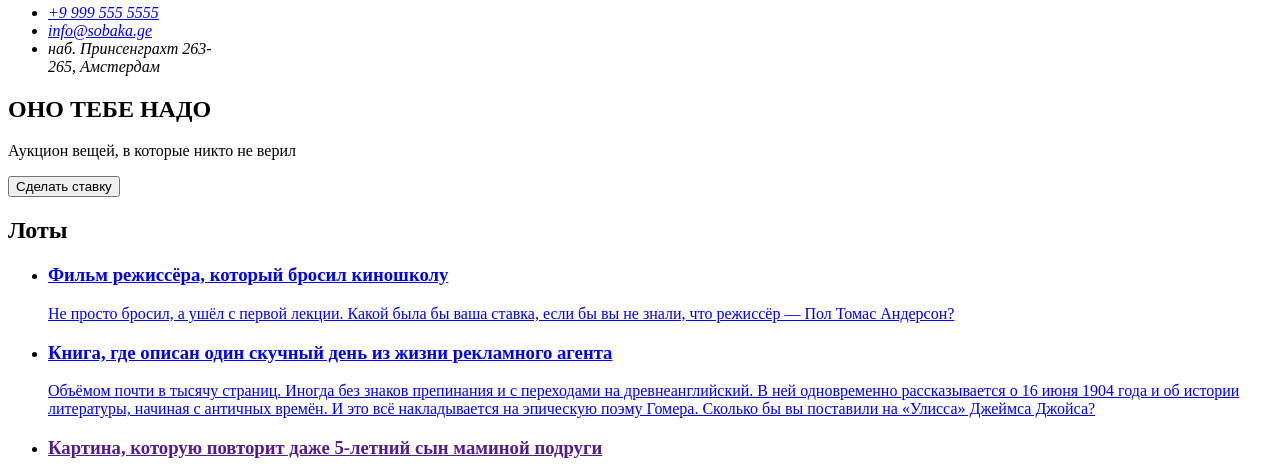
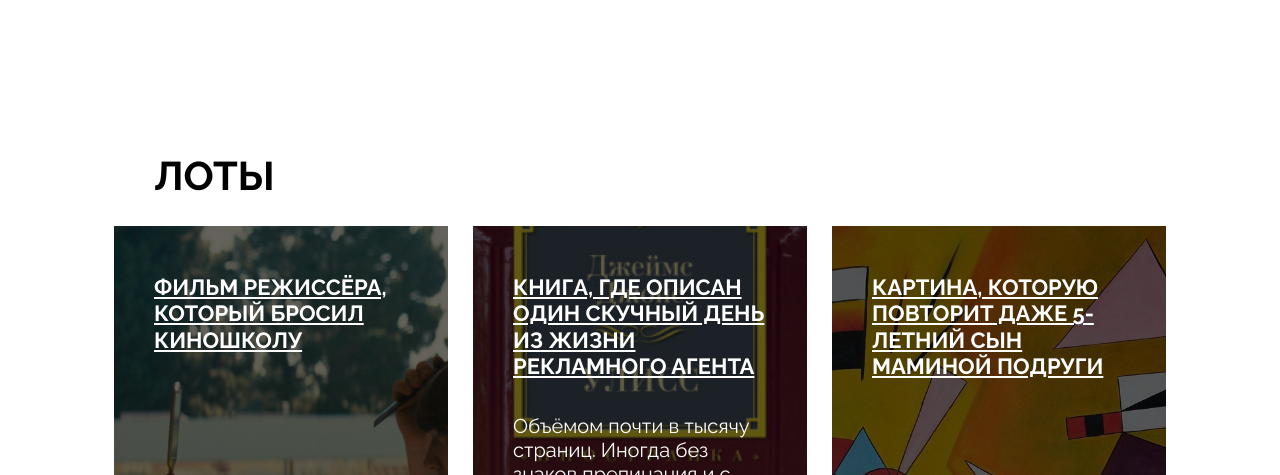
Before and after one commit to AmirGats/ono-tebe-nado-fd, a plain HTML site: page index.html in a window 1280 px wide. Shown: the part 1076-1551 px from the top of the page. Drawn offline with Linux system fonts and the light colour scheme; the site is published under a folder, as on GitHub Pages, so addresses that start at the root find nothing.

Commit message:
fixed after review2

```diff
--- a/index.html
+++ b/index.html
@@ -4,9 +4,9 @@
     <meta charset="UTF-8" />
     <meta http-equiv="X-UA-Compatible" content="IE=edge" />
     <meta name="viewport" content="width=device-width, initial-scale=1.0" />
-    <link rel="stylesheet" href="/fonts/fonts.css" />
-    <link rel="stylesheet" href="/styles/global.css" />
-    <link rel="stylesheet" href="/styles/style.css" />
+    <link rel="stylesheet" href="./fonts/fonts.css" />
+    <link rel="stylesheet" href="./styles/global.css" />
+    <link rel="stylesheet" href="./styles/style.css" />
     <title>Оно тебе надо — аукцион вещей, в которые никто не верил</title>
   </head>
   <body>
```
